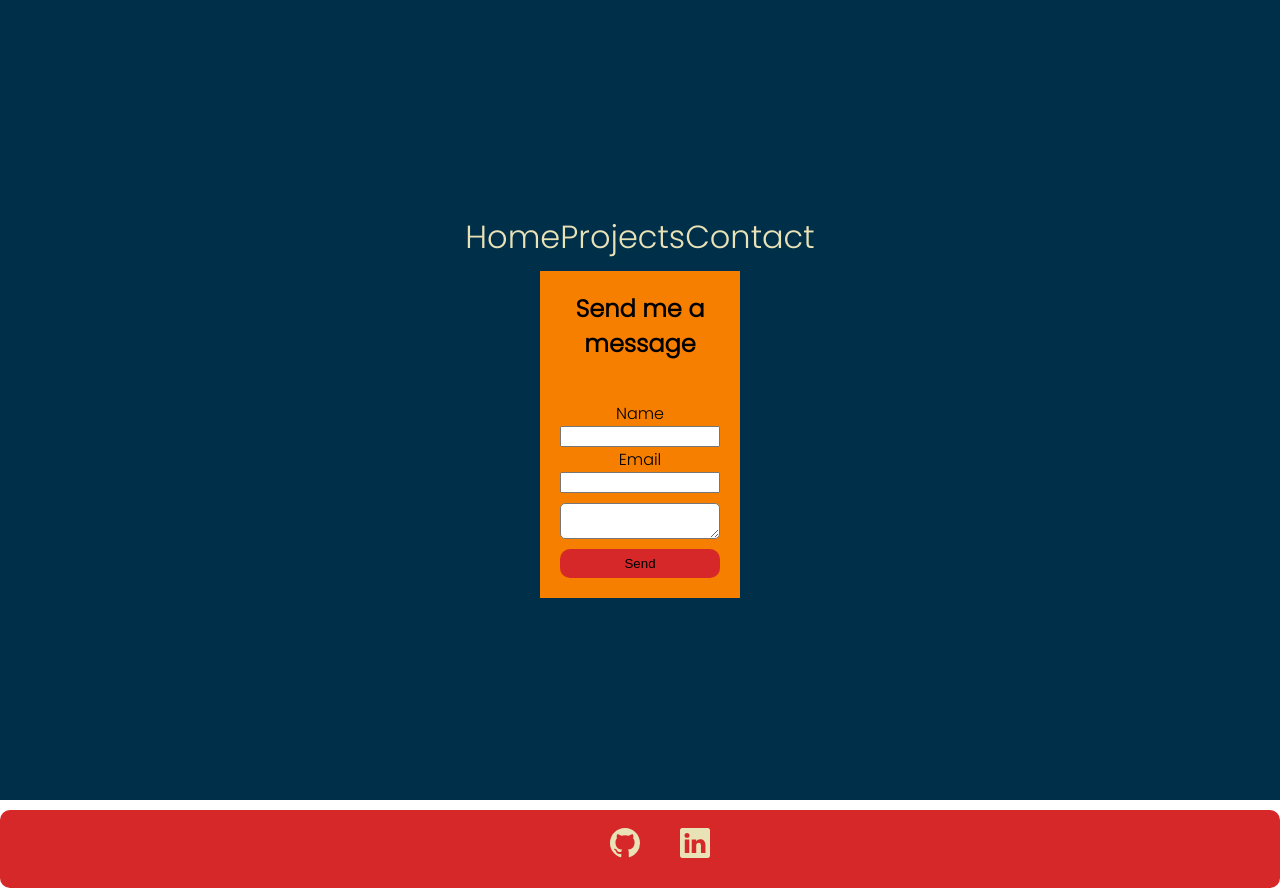
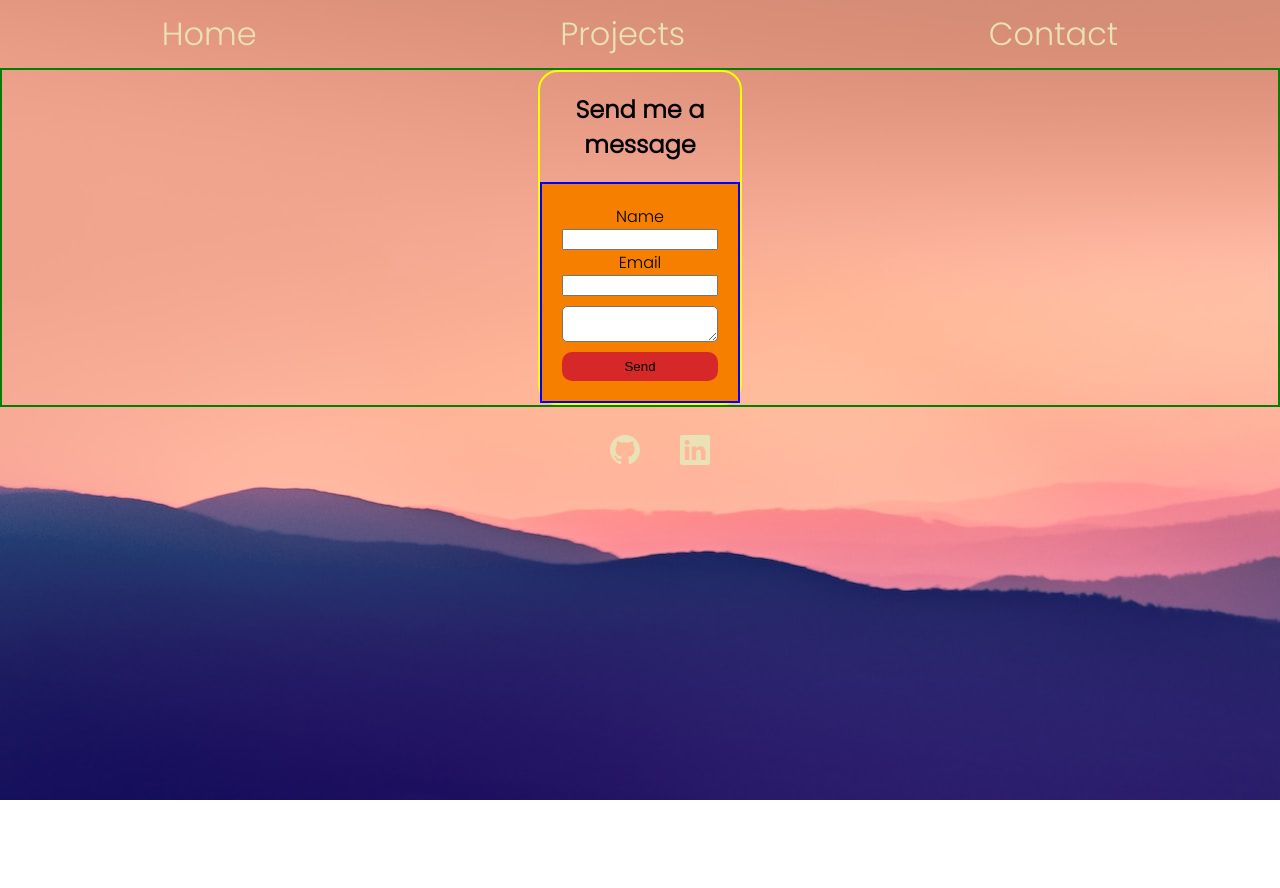
Before and after one commit to connor-cs/portfolio, a React (Create React App) app: page /contact in a window 1280 px wide. After the commit the page ends 800 px from the top, so only its background shows below. Built offline with nearby package versions, Linux system fonts and the light colour scheme.

Commit message:
contact page layout

```diff
--- a/src/App.css
+++ b/src/App.css
@@ -44,21 +44,30 @@ body {
   flex-direction: column;
   border: none;
   border-radius: 20px;
+  border: 2px solid yellow;
   width: 200px;
 }
 
-.contact-container {
+.contact-page {
+  width: 100vw;
+  height: 100vh;
+  /* display: flex;
+  flex-direction: column; */
+  background-image: url('/public/contact-bg.jpg');
+}
+
+.contact-page > main {
   display: flex;
+  align-self: center;
   flex-direction: column;
   justify-content: center;
   align-items: center;
-  background-color: #003049;
-  width: 100vw;
-  height: 100vh;
+  border: 2px solid green
 }
 
-.contact-container>nav {
-  align-self: flex-start;
+.contact-page>nav {
+  /* align-self: flex-start;
+  justify-self: flex-start; */
 }
 
 .contact>form {
@@ -66,6 +75,7 @@ body {
   flex-direction: column;
   padding: 20px;
   background-color: #F77F00;
+  border: 2px solid blue;
 }
 
 .contact>input {
@@ -75,7 +85,7 @@ body {
 .contact>h2 {
   padding: 20px;
   margin: 0;
-  background-color: #F77F00;
+
 }
 
 .contact textarea {
@@ -86,9 +96,7 @@ body {
 
 .footer {
   height: 74px;
-  background-color: #D62828;
   border: none;
-  border-radius: 10px;
   margin-top: 10px;
   color: #EAE2B7;
   display: flex;
--- a/src/App.jsx
+++ b/src/App.jsx
@@ -18,7 +18,6 @@ function App() {
       </Routes>
 
       </div>
-      <Footer />
     </>
   );
 }
--- a/src/Pages/Contact.jsx
+++ b/src/Pages/Contact.jsx
@@ -1,6 +1,7 @@
 import { useState } from "react";
 import React from "react";
 import Nav from "../Components/Nav";
+import Footer from "../Components/Footer"
 
 export default function Contact() {
   const [formData, setFormData] = useState({
@@ -10,8 +11,9 @@ export default function Contact() {
   });
 
   return (
-    <div className="contact-container">
+    <div className="contact-page">
       <Nav />
+      <main>
       <div className="contact">
         <h2>Send me a message</h2>
 
@@ -43,6 +45,8 @@ export default function Contact() {
           </button>
         </form>
       </div>
+      </main>
+      <Footer />
     </div>
   );
 
--- a/src/Pages/Home.jsx
+++ b/src/Pages/Home.jsx
@@ -1,5 +1,5 @@
 import React from "react";
-import { NavLink } from "react-router-dom";
+import Footer from "../Components/Footer";
 import Nav from "../Components/Nav";
 import { FaReact, FaJs, FaPython, FaNode } from "react-icons/fa";
 import { DiRuby, DiGit } from "react-icons/di";
@@ -41,6 +41,7 @@ export default function Home() {
         <ResModal />
       </section>
     </div>
+    <Footer />
     </div>
   );
 }
--- a/src/Pages/ProjectsPage.jsx
+++ b/src/Pages/ProjectsPage.jsx
@@ -1,11 +1,11 @@
 import React from "react";
 import Project from "../Components/Project";
 import { projectData } from "../Components/ProjectData";
-import image from '../images/project-bg.jpg'
+import Footer from "../Components/Footer";
 import Nav from "../Components/Nav";
 
 console.log(projectData.fullStackTravel)
-//style={{backgroundImage: `url(${image})`, }}
+
 export default function Projects() {
   return (
     <div className="projects" >
@@ -18,8 +18,8 @@ export default function Projects() {
         <Project />
         <Project />
         <Project />
-        <Project />
       </div>
+      <Footer />
     </div>
   );
 }
```
Also changed, not shown: public/contact-bg.jpg (added), public/project-bg2.jpg (added).
